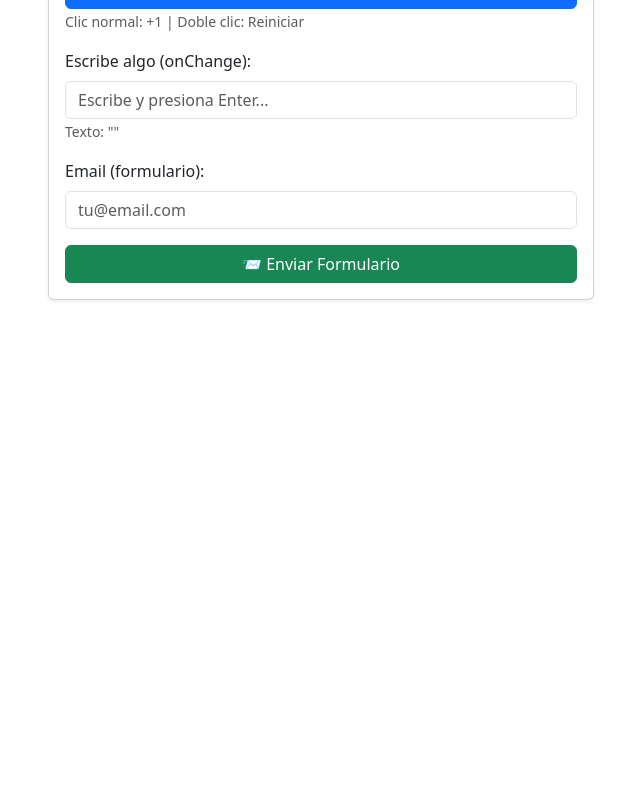
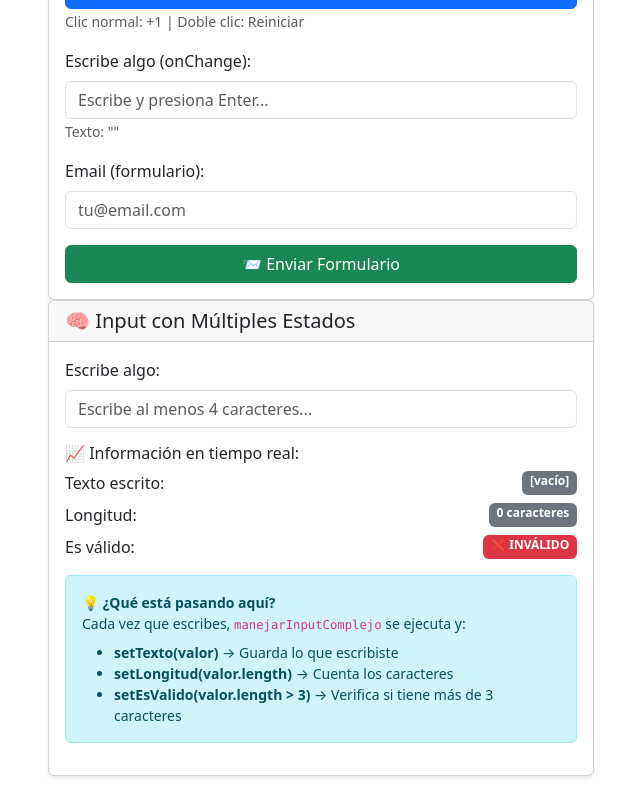
Before and after one commit to Pablobasso25/React-Theory, a React (Vite) app: page / in a window 1280 px wide. Shown: the part 2507-3307 px from the top of the page, without its empty margins (34-674 px from the left). Before the commit the page ends 2831 px from the top, so only its background shows below. Built offline with nearby package versions, Linux system fonts and the light colour scheme.

Commit message:
add theoty

```diff
--- a/src/App2.jsx
+++ b/src/App2.jsx
@@ -3,6 +3,7 @@ import Contador from "../src/components/useState/Contador";
 import Interruptor from "../src/components/useState/Interruptor";
 import FormularioContacto from "../src/components/useState/FormularioContacto";
 import DemoEventos from "./components/eventos/DemoEventos";
+import InputComplejo from "./components/multiplesEstados/InputComplejo";
 
 function App2() {
   return (
@@ -28,6 +29,8 @@ function App2() {
           </Row>
           {/* 🎮 NUEVO COMPONENTE DE EVENTOS */}
           <DemoEventos />
+          {/* 🎮 NUEVO COMPONENTE DE INPUT COMPLEJO */}
+          <InputComplejo />
         </Col>
       </Row>
     </Container>
--- a/src/components/eventos/DemoEventos.jsx
+++ b/src/components/eventos/DemoEventos.jsx
@@ -45,6 +45,7 @@ function DemoEventos() {
     evento.preventDefault();
     setMensaje(`📨 Formulario enviado: ${email}`);
     setEmail(""); // Limpiar el input
+    setTextoInput("");
   };
 
   // 🎯 7. EVENTO onKeyDown - TECLA PRESIONADA
--- /dev/null
+++ b/src/components/multiplesEstados/InputComplejo.jsx
@@ -0,0 +1,82 @@
+// src/components/InputComplejo.jsx
+import React, { useState } from 'react';
+import { Card, Form, Alert, Badge } from 'react-bootstrap';
+
+function InputComplejo() {
+  // 🎯 TRES ESTADOS DIFERENTES QUE SE ACTUALIZAN JUNTOS
+  const [texto, setTexto] = useState('');
+  const [longitud, setLongitud] = useState(0);
+  const [esValido, setEsValido] = useState(false);
+
+  // 🎯 EL MANEJADOR COMPLEJO - ACTUALIZA 3 ESTADOS A LA VEZ
+  const manejarInputComplejo = (evento) => {
+    const valor = evento.target.value; // 1. Obtener texto del input
+
+    // 2. ACTUALIZAR LOS 3 ESTADOS SIMULTÁNEAMENTE
+    setTexto(valor);           // 💾 Guardar el texto
+    setLongitud(valor.length); // 📊 Guardar la longitud
+    setEsValido(valor.length > 3); // ✅ Validar (más de 3 caracteres)
+  };
+
+  return (
+    <Card className="shadow-sm">
+      <Card.Header>
+        <h5 className="mb-0">🧠 Input con Múltiples Estados</h5>
+      </Card.Header>
+
+      <Card.Body>
+        {/* 📝 INPUT PRINCIPAL */}
+        <Form.Group className="mb-3">
+          <Form.Label>Escribe algo:</Form.Label>
+          <Form.Control
+            type="text"
+            value={texto}
+            onChange={manejarInputComplejo} // ⚡ Se ejecuta con CADA tecla
+            placeholder="Escribe al menos 4 caracteres..."
+          />
+        </Form.Group>
+
+        {/* 📊 PANEL DE INFORMACIÓN */}
+        <div className="mb-3">
+          <h6>📈 Información en tiempo real:</h6>
+
+          {/* 🎯 TEXTO ACTUAL */}
+          <div className="d-flex justify-content-between mb-2">
+            <span>Texto escrito:</span>
+            <Badge bg="secondary">{texto || '[vacío]'}</Badge>
+          </div>
+
+          {/* 📏 LONGITUD */}
+          <div className="d-flex justify-content-between mb-2">
+            <span>Longitud:</span>
+            <Badge bg={longitud === 0 ? "secondary" : "primary"}>
+              {longitud} caracteres
+            </Badge>
+          </div>
+
+          {/* ✅ VALIDACIÓN */}
+          <div className="d-flex justify-content-between">
+            <span>Es válido:</span>
+            <Badge bg={esValido ? "success" : "danger"}>
+              {esValido ? "✅ VÁLIDO" : "❌ INVÁLIDO"}
+            </Badge>
+          </div>
+        </div>
+
+        {/* 💡 EXPLICACIÓN VISUAL */}
+        <Alert variant="info" className="small">
+          <strong>💡 ¿Qué está pasando aquí?</strong>
+          <br />
+          Cada vez que escribes, <code>manejarInputComplejo</code> se ejecuta y:
+          <ul className="mb-0 mt-2">
+            <li><strong>setTexto(valor)</strong> → Guarda lo que escribiste</li>
+            <li><strong>setLongitud(valor.length)</strong> → Cuenta los caracteres</li>
+            <li><strong>setEsValido(valor.length {'>'} 3)</strong> → Verifica si tiene más de 3 caracteres</li>
+          </ul>
+        </Alert>
+      </Card.Body>
+    </Card>
+  );
+}
+
+export default InputComplejo;
```
